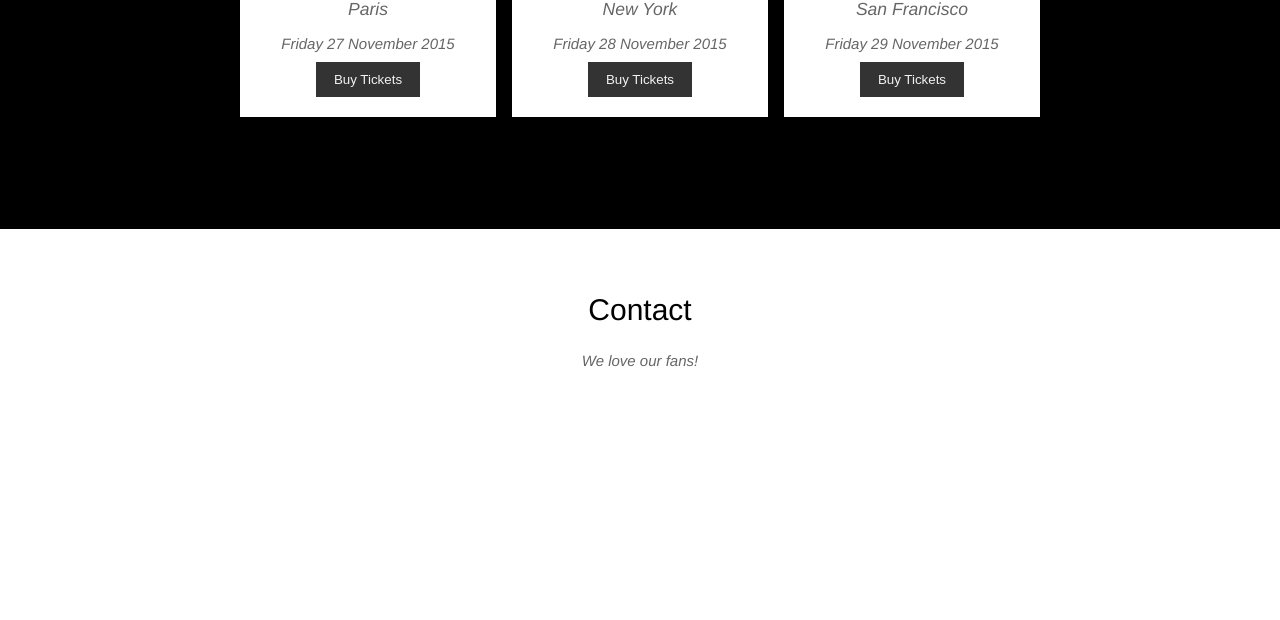
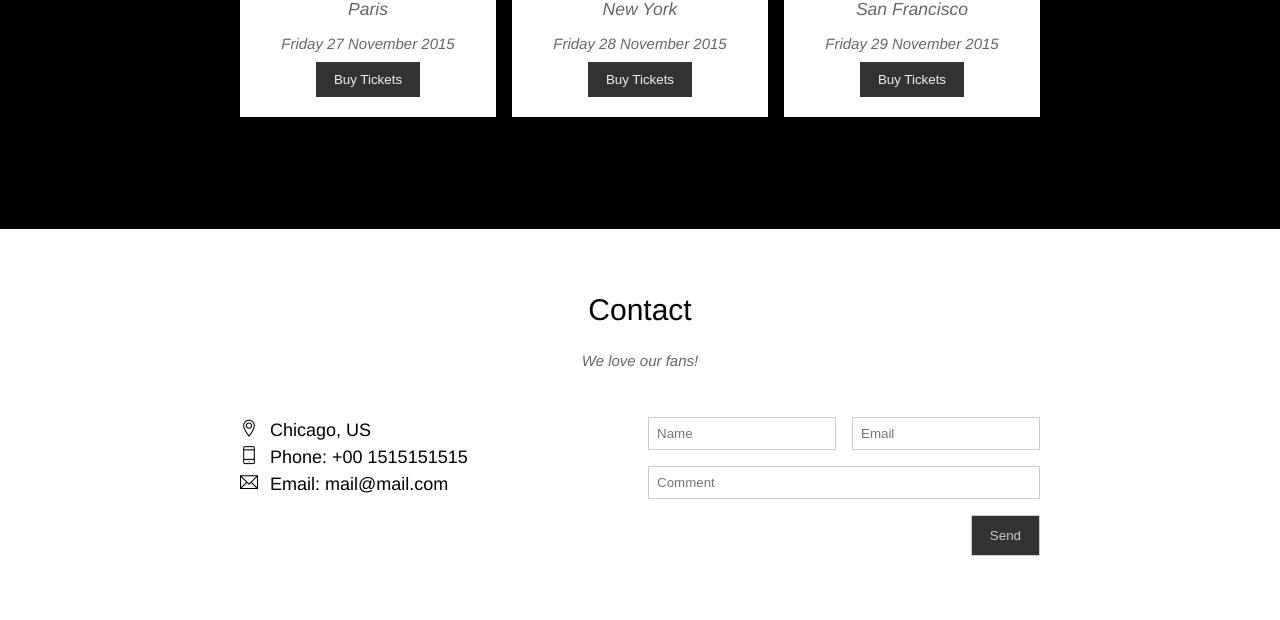
Before and after one commit to chaukhanh211/w3band, a plain HTML site: page index.html in a window 1280 px wide. Shown: the part 1811-2431 px from the top of the page. Before the commit the page ends 2269 px from the top, so only its background shows below. Drawn offline with Linux system fonts and the light colour scheme.

Commit message:
commit code contact

```diff
--- a/assets/css/style.css
+++ b/assets/css/style.css
@@ -31,6 +31,11 @@ html{
     padding: 0 8px;
 }
 
+
+.col-full {
+    width: 100%;
+}
+
 .col-half {
     width: 50%;
 }
@@ -38,6 +43,20 @@ html{
 .col-third {
     width: 33.3333333%;
 }
+
+.row::after {
+    content: "";
+    display: block;
+    clear: both;
+}
+.mt-8 {
+    margin-top: 8px !important;
+}
+
+.mt-16 {
+    margin-top: 16px !important;
+}
+
 
 /* Main */
 
@@ -133,7 +152,7 @@ html{
    position: relative;
    margin-top: 46px;
    padding-top: 50%;
-   background: url('/w3band/assets/img/slider/slider1.jpg') top center / cover no-repeat;
+   background: url('/assets/img/slider/slider1.jpg') top center / cover no-repeat;
 }
 
 #slider .text-content {
@@ -286,6 +305,44 @@ html{
     color: black;
 }
 
+/* Contact */
+.contact-content {
+    margin-top: 48px;
+}
+
+.contact-info {
+    font-size: 18px;
+    line-height: 1.5;
+}
+.contact-info i[class*="ti-"] {
+    width: 30px;
+    display: inline-block;
+}
+
+.contact-form  {
+    font-size: 15px;
+}
+
+.contact-form .form-control {
+    padding: 8px;
+    width: 100%;
+    border: 1px solid #ccc;
+}
+
+.contact-form .form-submit {
+    float: right;
+    color: #ccc;
+    padding: 12px 18px;
+    border: 1px solid #ccc;
+    background-color: #333;;
+}
+
+.contact-form .form-submit:hover {
+    color: #333;
+    cursor: pointer;
+    background-color: #fff;
+}
+
 #footer{
 
 }
--- a/index.html
+++ b/index.html
@@ -114,8 +114,6 @@
                             </div>
                         </div>
                     </div>
-                    <div class="clear"></div>
-
                 </div>
             </div>
 
@@ -124,6 +122,32 @@
                 <h2 class="section-heading">Contact</h2>
                 <p class="section-sub-heading">We love our fans!</p>
 
+                <div class="row contact-content">
+                    <div class="col col-half contact-info">
+                        <p><i class="ti-location-pin"></i>Chicago, US</p>
+                        <p><i class="ti-mobile"></i>Phone: +00 1515151515</p>
+                        <p><i class="ti-email"></i>Email: mail@mail.com</p>
+                    </div>
+                    <div class="col col-half contact-form">
+                        <form action="">
+                            <div class="row">
+                                <div class="col col-half">
+                                    <input type="text" name="" placeholder="Name" required id="" class="form-control">
+                                </div>
+                                <div class="col col-half">
+                                    <input type="email" name="" placeholder="Email" required id="" class="form-control">
+                                </div>
+                            </div>
+                            <div class="row mt-16">
+                                <div class="col col-full ">
+                                    <input type="email" name="" placeholder="Comment" required id="" class="form-control">
+                                </div>
+                            </div>
+                            <input class="form-submit mt-16" type="submit" value="Send" >
+                        </form>
+
+                    </div>
+                </div>
 
             </div>
         </div>
```
